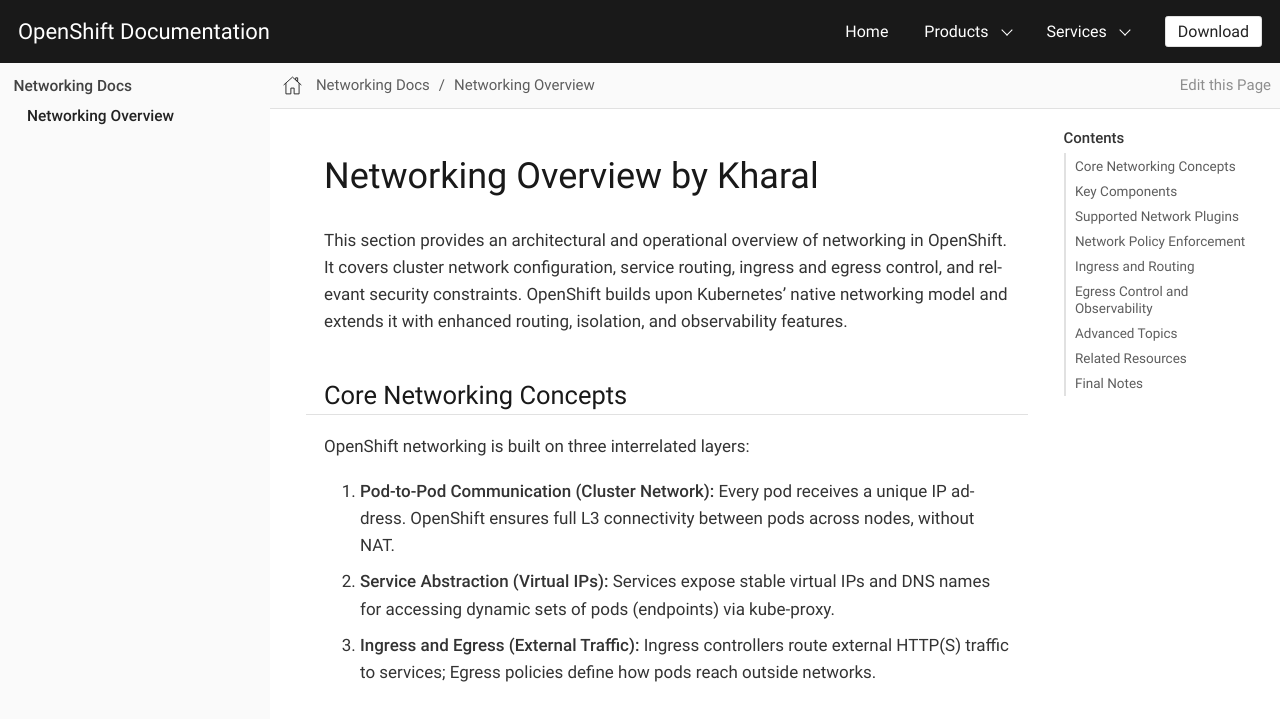
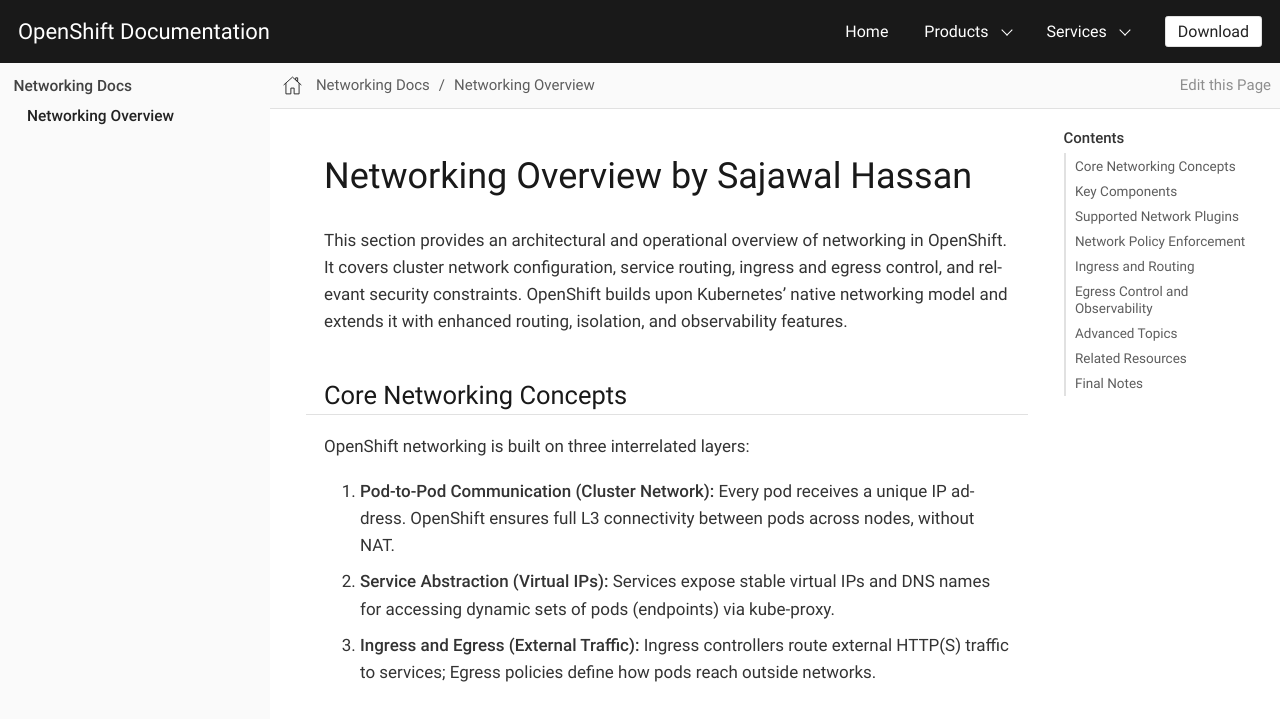
Before and after one commit to AtharKharal/openshift-docs-site, a plain HTML site: page ocp-networking/4.14/index.html in a window 1280 px wide. Shown: the top 719 px of the page. Drawn offline with Linux system fonts and the light colour scheme.

Commit message:
deploy: 269f7c66ba63b5ca4228b66f9474f3dd82290a2c

```diff
--- a/ocp-networking/4.14/index.html
+++ b/ocp-networking/4.14/index.html
@@ -3,7 +3,7 @@
   <head>
     <meta charset="utf-8">
     <meta name="viewport" content="width=device-width,initial-scale=1">
-    <title>Networking Overview by Kharal :: OpenShift Documentation</title>
+    <title>Networking Overview by Sajawal Hassan :: OpenShift Documentation</title>
     <meta name="description" content="Overview of networking components, configuration layers, and architecture in OpenShift.">
     <meta name="generator" content="Antora 3.1.10">
     <link rel="stylesheet" href="../../_/css/site.css">
@@ -118,7 +118,7 @@
   <div class="toc-menu"></div>
 </aside>
 <article class="doc">
-<h1 class="page">Networking Overview by Kharal</h1>
+<h1 class="page">Networking Overview by Sajawal Hassan</h1>
 <div id="preamble">
 <div class="sectionbody">
 <div class="paragraph">
```
